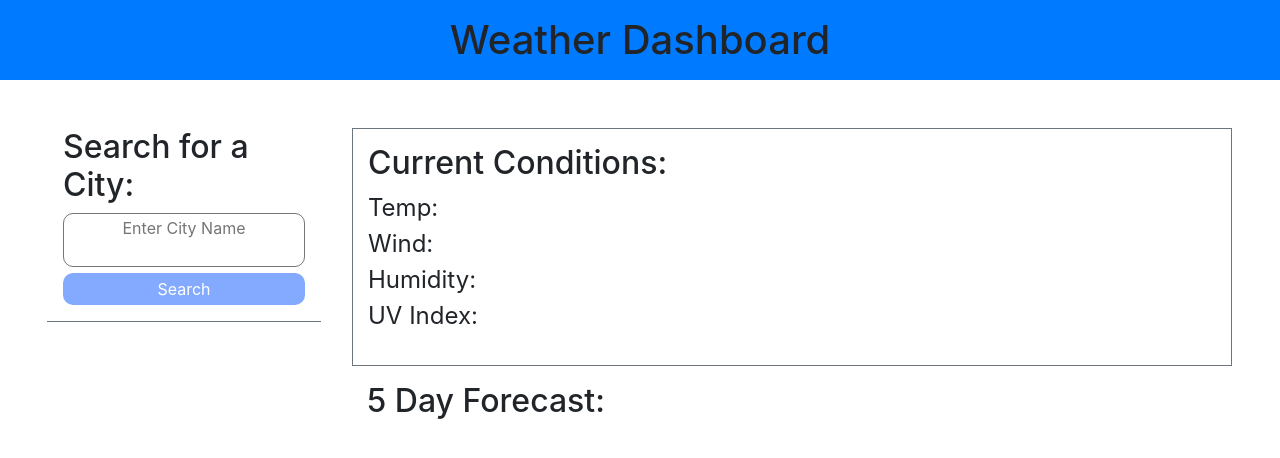
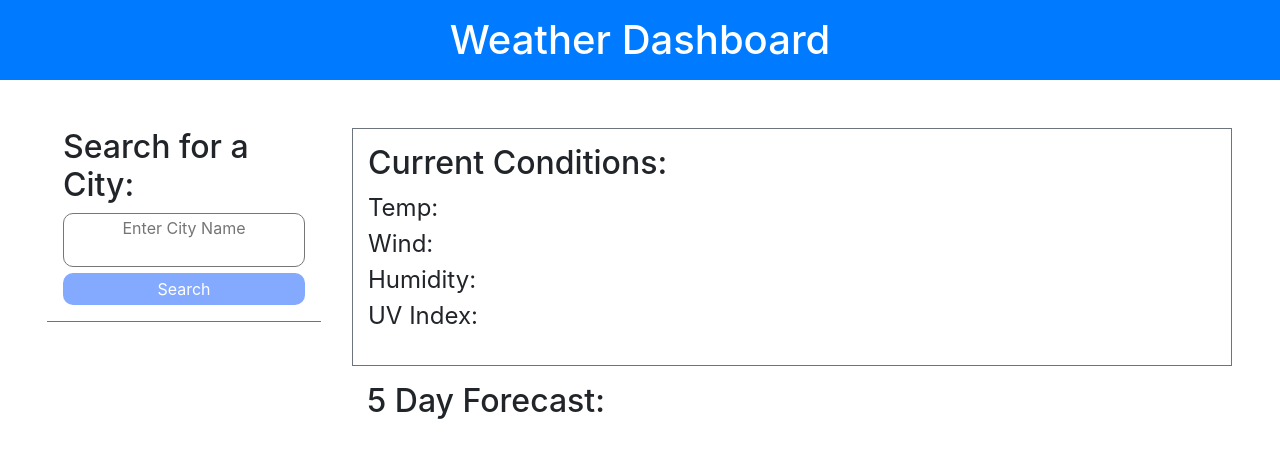
Before and after one commit to emmazart/weather-dashboard, a plain HTML site: page index.html in a window 1280 px wide. Drawn offline with nearby package versions, Linux system fonts and the light colour scheme.

Commit message:
no major updates

```diff
--- a/index.html
+++ b/index.html
@@ -12,7 +12,7 @@
 
 <body>
     <header class="bg-primary">
-        <h1 class="text-center p-3">Weather Dashboard</h1>
+        <h1 class="text-center p-3 text-white">Weather Dashboard</h1>
     </header>
 
     <main class="row flex-column flex-md-row p-3 m-3">
```
